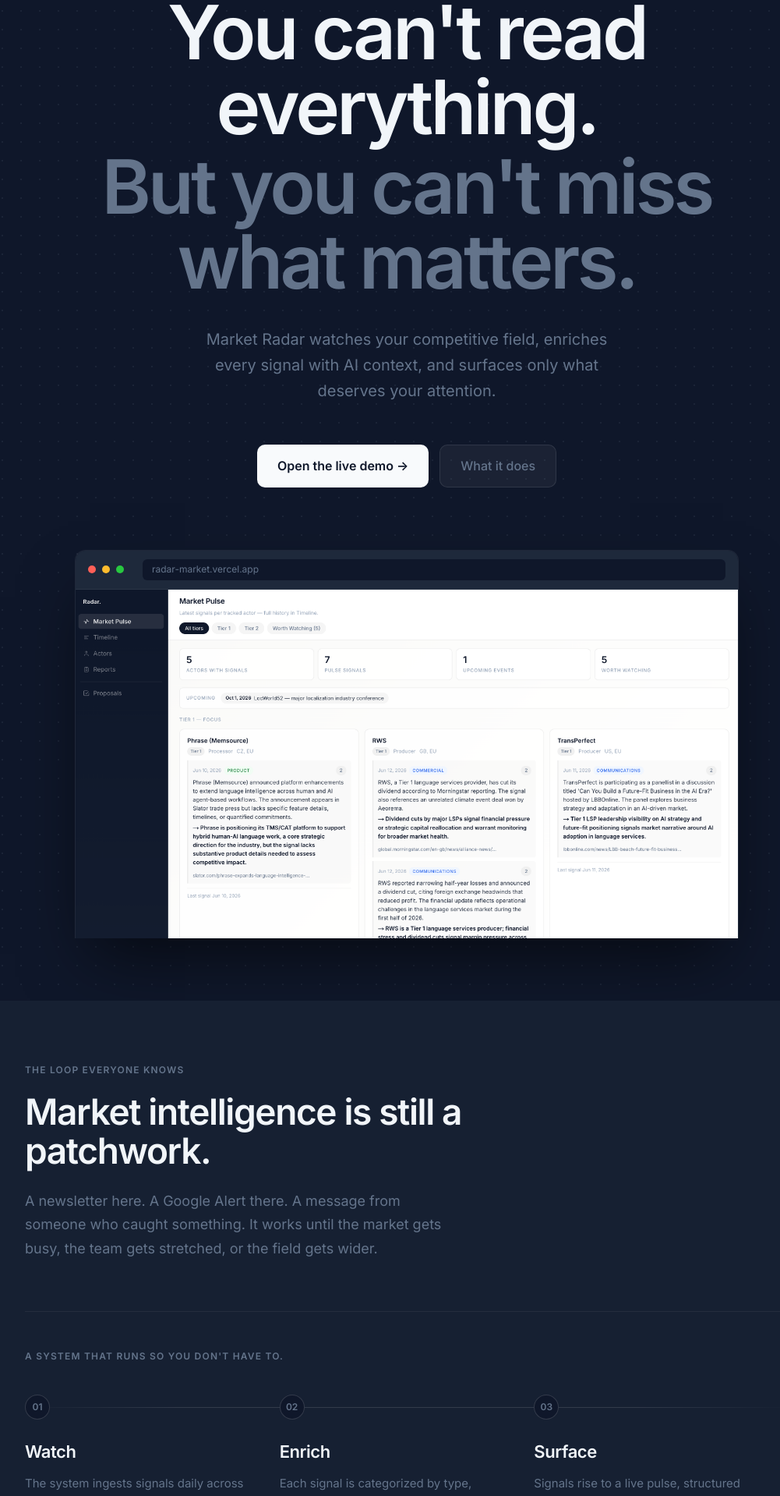
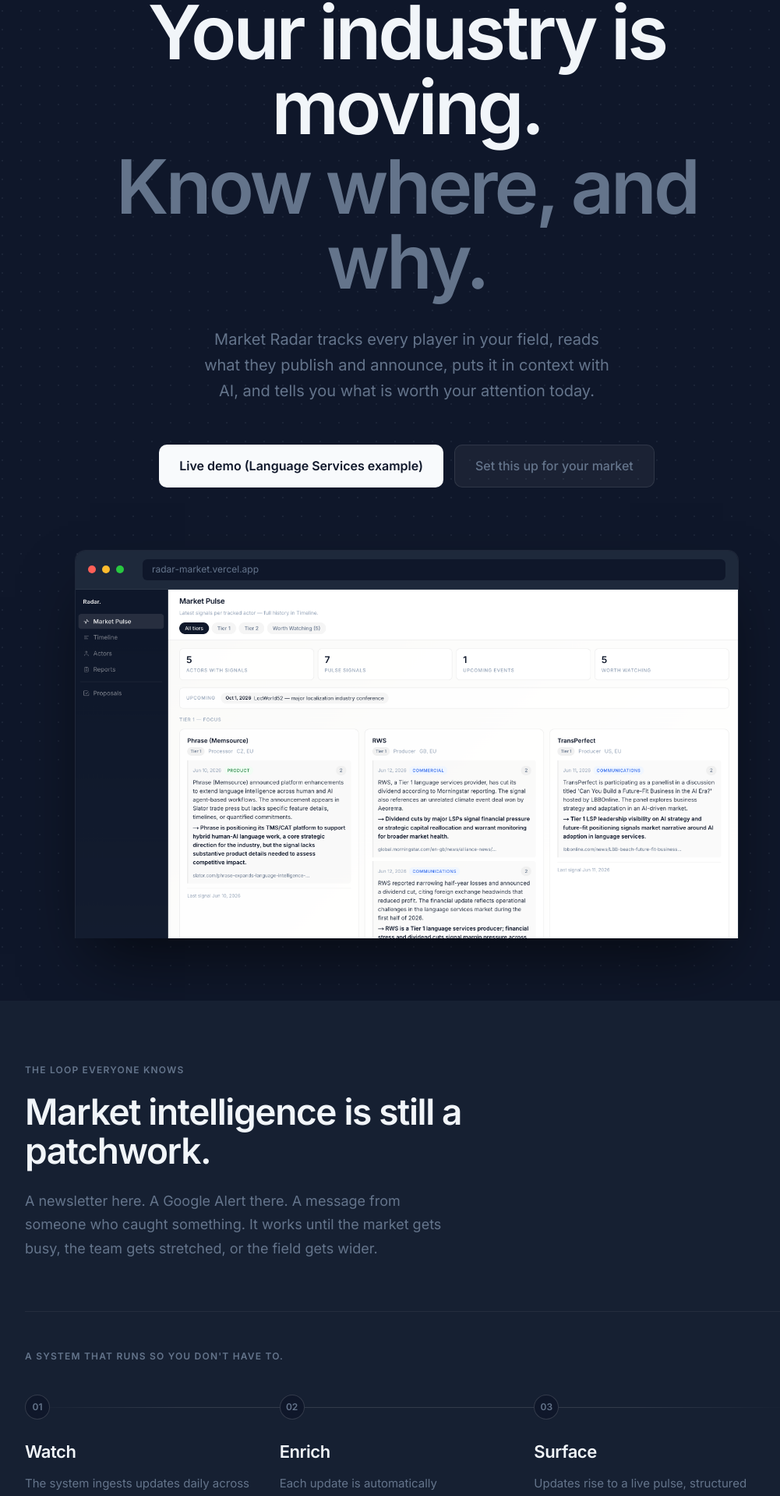
Before and after one commit to giarmisen/radar-market-intelligence, a Next.js app: page /landing in a window 1280 px wide. Shown: the part 203-2121 px from the top of the page at 78% size, without its empty margins (118-1119 px from the left). Built offline with nearby package versions, Linux system fonts and the light colour scheme.

Commit message:
fix: copy improvements, hero and closing CTA

```diff
--- a/app/landing/page.tsx
+++ b/app/landing/page.tsx
@@ -91,26 +91,26 @@ function Hero() {
 
         <Reveal delay={60}>
           <h1 style={{ fontSize: 'clamp(52px, 9vw, 96px)', fontWeight: 600, lineHeight: 1.0, letterSpacing: '-.04em', color: '#F1F5F9', margin: '0 0 6px' }}>
-            You can&apos;t read everything.
+            Your industry is moving.
           </h1>
           <h1 style={{ fontSize: 'clamp(52px, 9vw, 96px)', fontWeight: 600, lineHeight: 1.0, letterSpacing: '-.04em', color: '#64748B', margin: '0 0 36px' }}>
-            But you can&apos;t miss what matters.
+            Know where, and why.
           </h1>
         </Reveal>
 
         <Reveal delay={140}>
           <p style={{ fontSize: 'clamp(17px, 2.2vw, 20px)', lineHeight: 1.65, color: '#64748B', maxWidth: 520, margin: '0 auto 52px', fontWeight: 400 }}>
-            Market Radar watches your competitive field, enriches every signal with AI context, and surfaces only what deserves your attention.
+            Market Radar tracks every player in your field, reads what they publish and announce, puts it in context with AI, and tells you what is worth your attention today.
           </p>
         </Reveal>
 
         <Reveal delay={200}>
           <div style={{ display: 'flex', gap: 14, justifyContent: 'center', flexWrap: 'wrap', marginBottom: 80 }}>
             <a href="https://radar-market.vercel.app" target="_blank" rel="noreferrer" style={{ display: 'inline-flex', alignItems: 'center', gap: 8, padding: '14px 26px', background: '#F8FAFC', color: '#0F172A', borderRadius: 10, fontSize: 16, fontWeight: 600, textDecoration: 'none' }}>
-              Open the live demo →
+              Live demo (Language Services example)
             </a>
-            <a href="#features" style={{ display: 'inline-flex', alignItems: 'center', gap: 8, padding: '14px 26px', background: 'rgba(255,255,255,0.05)', border: '1px solid rgba(255,255,255,0.09)', color: '#64748B', borderRadius: 10, fontSize: 16, fontWeight: 500, textDecoration: 'none' }}>
-              What it does
+            <a href="#cta" style={{ display: 'inline-flex', alignItems: 'center', gap: 8, padding: '14px 26px', background: 'rgba(255,255,255,0.05)', border: '1px solid rgba(255,255,255,0.09)', color: '#64748B', borderRadius: 10, fontSize: 16, fontWeight: 500, textDecoration: 'none' }}>
+              Set this up for your market
             </a>
           </div>
         </Reveal>
@@ -155,16 +155,16 @@ const FEATURES = [
     dark: false,
     eyebrow: 'Market Pulse',
     heading: 'What moved today, across your field.',
-    body: 'A live feed of signals per actor, updated daily when there is activity. Filter by tier, read by signal type, flag what warrants a closer look. Nothing slips through because nobody had time to check.',
+    body: 'A live feed of updates per player, updated daily when there is activity. Filter by tier, read by update type, flag what warrants a closer look. Nothing slips through because nobody had time to check.',
     aside: 'screenshot-pulse',
   },
   {
     id: 'actors',
     bg: '#ffffff',
     dark: false,
-    eyebrow: 'Actor profiles',
+    eyebrow: 'Player profiles',
     heading: 'Every player in your field, fully mapped.',
-    body: 'Business model, AI strategy, recent moves, core products, key markets, and every signal linked to them. When you need a deeper view, generate a Strategic Analysis report per actor: SWOT, strategy assessment, product map, market opportunities, and key risks.',
+    body: 'Business model, AI strategy, recent moves, core products, key markets, and every update linked to them. When you need a deeper view, generate a Strategic Analysis report per player: SWOT, strategy assessment, product map, market opportunities, and key risks.',
     aside: 'screenshot-actor',
   },
   {
@@ -172,8 +172,8 @@ const FEATURES = [
     bg: '#F8FAFC',
     dark: false,
     eyebrow: 'Market Reports',
-    heading: 'A full briefing, built from real signals.',
-    body: 'Pick a date range. Get a structured report: executive summary, movements by actor, emerging patterns, and what to watch next quarter. Grounded in the actual signals in the system. Download it, share it with your team or your client.',
+    heading: 'A full briefing, built from real updates.',
+    body: 'Pick a date range. Get a structured report: executive summary, movements by player, emerging patterns, and what to watch next quarter. Grounded in the actual updates in the system. Download it, share it with your team or your client.',
     aside: 'screenshot-report',
   },
 ];
@@ -233,9 +233,9 @@ function StickyStack() {
                   />
                   <div style={{ display: 'grid', gridTemplateColumns: 'repeat(3, 1fr)', gap: 0, position: 'relative', zIndex: 1 }}>
                     {[
-                      { n: '01', title: 'Watch', body: 'The system ingests signals daily across every actor and topic in the configured domain. No manual curation. No missed sources.' },
-                      { n: '02', title: 'Enrich', body: 'Each signal is categorized by type, scored by relevance, and linked to the actors and themes it touches.' },
-                      { n: '03', title: 'Surface', body: 'Signals rise to a live pulse, structured actor profiles, and on-demand reports. You read what matters, already in context.' },
+                      { n: '01', title: 'Watch', body: 'The system ingests updates daily across every player and topic in the configured domain. No manual curation. No missed sources.' },
+                      { n: '02', title: 'Enrich', body: 'Each update is automatically categorized, scored by relevance, and connected to the players and topics it affects. You get context, not just raw information.' },
+                      { n: '03', title: 'Surface', body: 'Updates rise to a live pulse, structured player profiles, and on-demand reports. You read what matters, already in context.' },
                     ].map((step, si) => (
                       <Reveal key={step.n} delay={si * 100}>
                         <div style={{ padding: '0 32px 0 0' }}>
@@ -331,30 +331,27 @@ function WhoItsFor() {
 // ---------------------------------------------------------------------------
 function ClosingCTA() {
   return (
-    <section style={{ padding: '120px 24px', textAlign: 'center', background: '#fff' }}>
+    <section id="cta" style={{ padding: '120px 24px', textAlign: 'center', background: '#fff' }}>
       <div style={{ maxWidth: 560, margin: '0 auto' }}>
         <Reveal>
           <h2 style={{ fontSize: 'clamp(32px, 5vw, 52px)', fontWeight: 600, letterSpacing: '-.03em', lineHeight: 1.08, marginBottom: 20 }}>
-            See it on your market.
+            This is one example. Your market is next.
           </h2>
         </Reveal>
         <Reveal delay={80}>
           <p style={{ fontSize: 18, color: '#64748B', lineHeight: 1.65, marginBottom: 44 }}>
-            The demo runs on Language Services and Language AI, one configured domain. The system works across any competitive field with enough public signal: fintech, healthtech, SaaS, defense, and beyond. Open the demo, explore it, and get in touch.
+            The demo runs on Language Services and Language AI, configured as a working example of what the system can do. Market Radar can be set up for any industry with enough public activity: fintech, healthtech, SaaS, defense, and beyond.{' '}
+            <span>Interested?</span>
+            <br />
+            <a href="mailto:armisen.gi@gmail.com" style={{ color: '#0F172A', fontWeight: 600, textDecoration: 'none' }}>
+              Get in touch
+            </a>
           </p>
         </Reveal>
         <Reveal delay={160}>
           <a href="https://radar-market.vercel.app" target="_blank" rel="noreferrer" style={{ display: 'inline-flex', alignItems: 'center', gap: 10, padding: '15px 30px', background: '#0F172A', color: '#fff', borderRadius: 10, fontSize: 16, fontWeight: 600, textDecoration: 'none' }}>
             Open the demo →
           </a>
-          <p style={{ fontSize: 17, color: '#64748B', lineHeight: 1.65, marginTop: 20, marginBottom: 0 }}>
-            Interested in setting this up for your market?{' '}
-            <br />
-            <a href="mailto:armisen.gi@gmail.com" style={{ color: '#0F172A', fontWeight: 600, textDecoration: 'none' }}>
-              Get in touch
-            </a>
-            .
-          </p>
           <p style={{ fontSize: 14, color: '#94A3B8', lineHeight: 1.65, marginTop: 40, marginBottom: 0 }}>
             Built by{' '}
             <a href="https://linkedin.com/in/giarmisen" target="_blank" rel="noreferrer" style={{ color: '#64748B', fontWeight: 600, textDecoration: 'none' }}>
```
